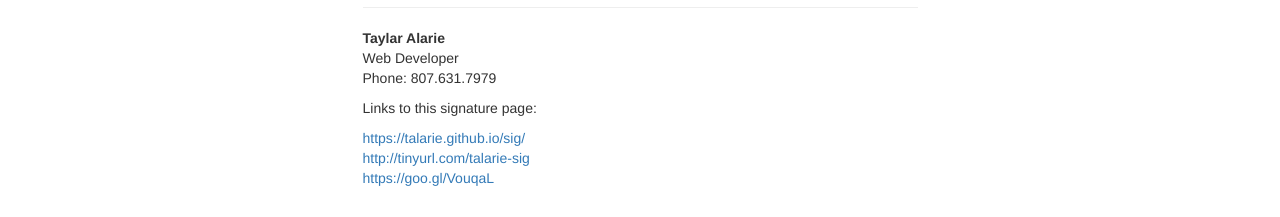
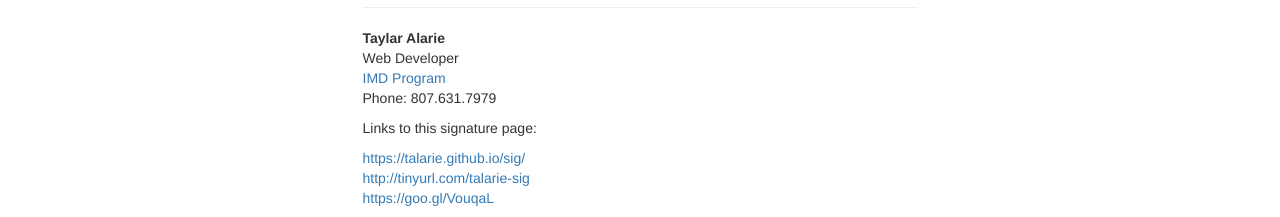
Before and after one commit to talarie/sig, a plain HTML site: page index.html in a window 1280 px wide. Shown: the part 313-530 px from the top of the page. Drawn offline with nearby package versions, Linux system fonts and the light colour scheme.

Commit message:
add link to college program

```diff
--- a/index.html
+++ b/index.html
@@ -56,7 +56,7 @@
             <div class="col-md-6">
         <img class="center-block" src="https://upload.wikimedia.org/wikipedia/en/thumb/1/1d/Confederation_college_logo.jpg/250px-Confederation_college_logo.jpg" alt="">
                 <hr>
-                <strong>Taylar Alarie</strong> <br> Web Developer <br> Phone: 807.631.7979<br>
+                <strong>Taylar Alarie</strong> <br> Web Developer <br><a href="http://www.confederationcollege.ca/program/interactive-media-development">IMD Program</a> <br> Phone: 807.631.7979<br>
                 <p>
 
         <p>Links to this signature page:</p>
```
